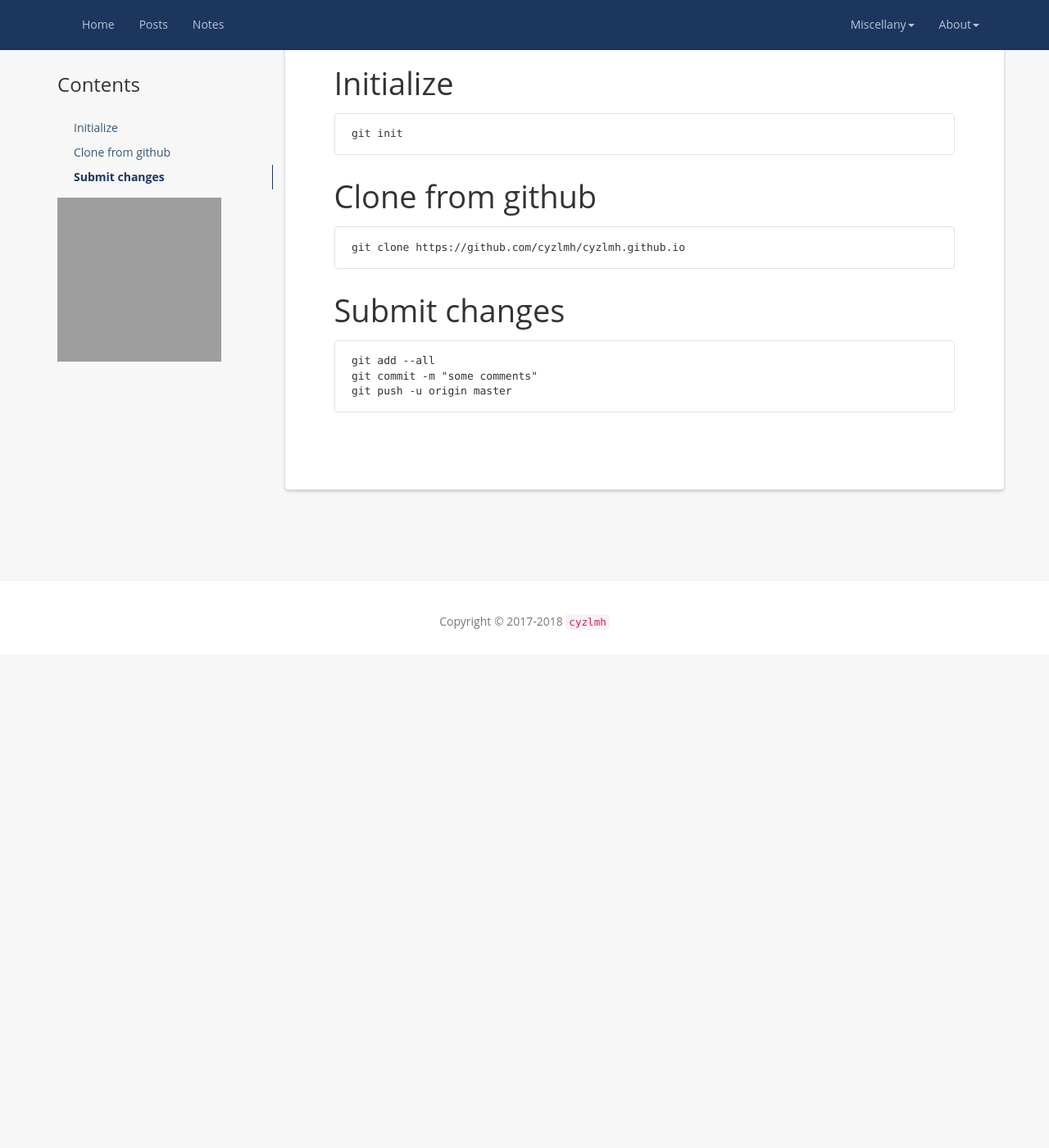
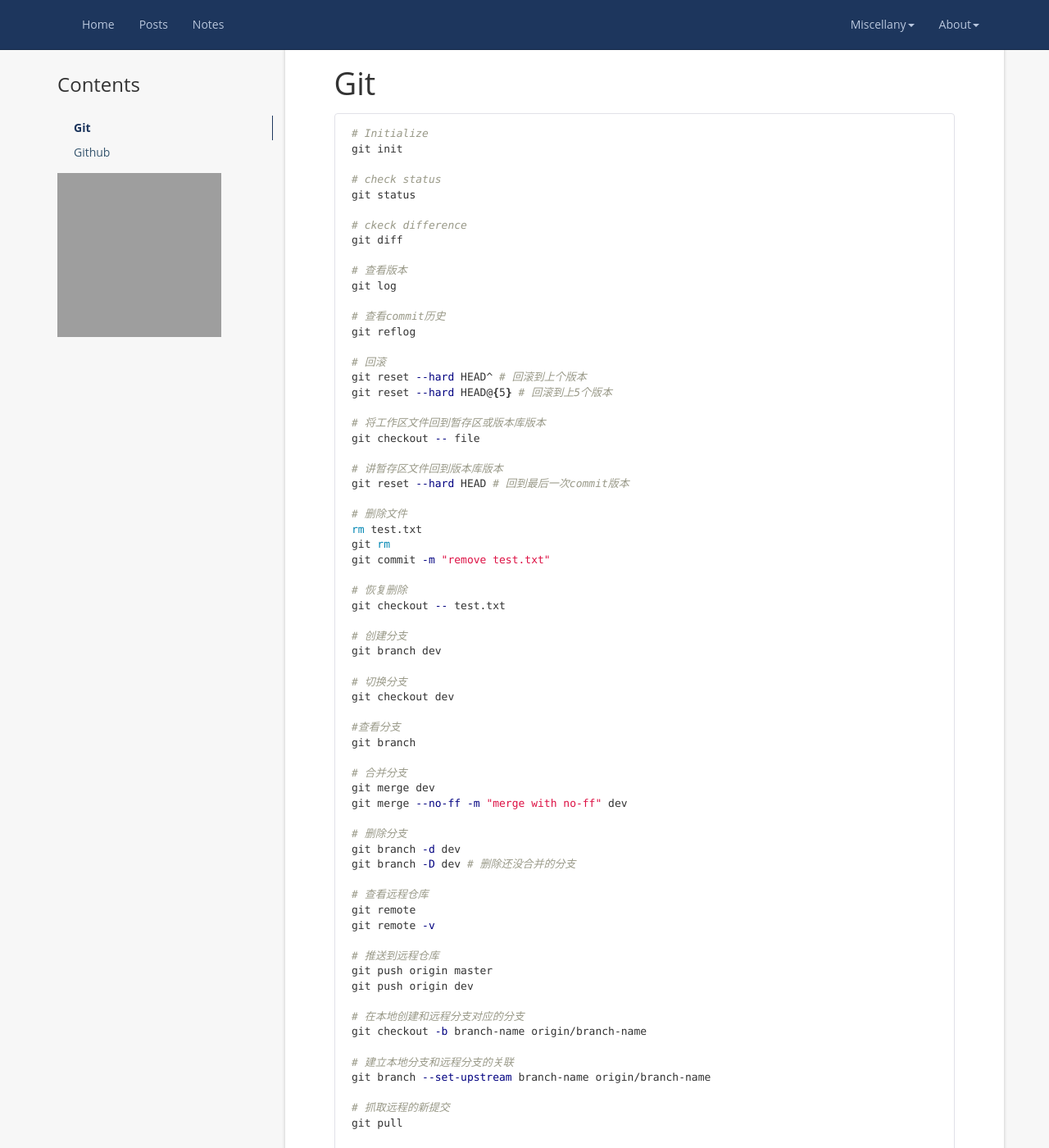
Before and after one commit to cyzlmh/cyzlmh.github.io, a Jekyll site: the page built from notes/Note-GIT.md, in a window 1280 px wide and 1400 px high. Shown: the whole window at 82% size. Built offline with Jekyll 4.4.1, drawn with Linux system fonts in a browser that asks for light colours; nearby versions of some CDN libraries; some of the changed text lies outside the part shown; grey boxes are pictures that could not be loaded.

Commit message:
repair git

````diff
--- a/notes/Note-GIT.md
+++ b/notes/Note-GIT.md
@@ -8,22 +8,88 @@ tags: Others
 * content
 {:toc}
 
+# Git
 
+``` shell
 # Initialize
+git init
 
-```
-git init
+# check status
+git status
+
+# ckeck difference
+git diff
+
+# 查看版本
+git log
+
+# 查看commit历史
+git reflog
+
+# 回滚
+git reset --hard HEAD^ # 回滚到上个版本
+git reset --hard HEAD@{5} # 回滚到上5个版本
+
+# 将工作区文件回到暂存区或版本库版本
+git checkout -- file
+
+# 讲暂存区文件回到版本库版本
+git reset --hard HEAD # 回到最后一次commit版本
+
+# 删除文件
+rm test.txt
+git rm
+git commit -m "remove test.txt"
+
+# 恢复删除
+git checkout -- test.txt
+
+# 创建分支
+git branch dev
+
+# 切换分支
+git checkout dev
+
+#查看分支
+git branch
+
+# 合并分支
+git merge dev
+git merge --no-ff -m "merge with no-ff" dev
+
+# 删除分支
+git branch -d dev
+git branch -D dev # 删除还没合并的分支
+
+# 查看远程仓库
+git remote
+git remote -v
+
+# 推送到远程仓库
+git push origin master
+git push origin dev
+
+# 在本地创建和远程分支对应的分支
+git checkout -b branch-name origin/branch-name
+
+# 建立本地分支和远程分支的关联
+git branch --set-upstream branch-name origin/branch-name
+
+# 抓取远程的新提交
+git pull
+
+# 将分叉整理成直线
+git rebase
 ```
 
-# Clone from github
 
-```
+# Github
+
+``` shell
+# clone from github
 git clone https://github.com/cyzlmh/cyzlmh.github.io
-```
 
 # Submit changes
-
-```
 git add --all
 git commit -m "some comments"
 git push -u origin master
````
Also changed, not shown: _posts/2018-11-21-搭建hadoop+hive+spark环境.md (added, +322 -0 lines), books.md (+6 -2 lines), notes/Note-Linux.md (+66 -21 lines), notes/Note-Python.md (+20 -1 lines), notes/Note-pip.md (added, +56 -0 lines).
